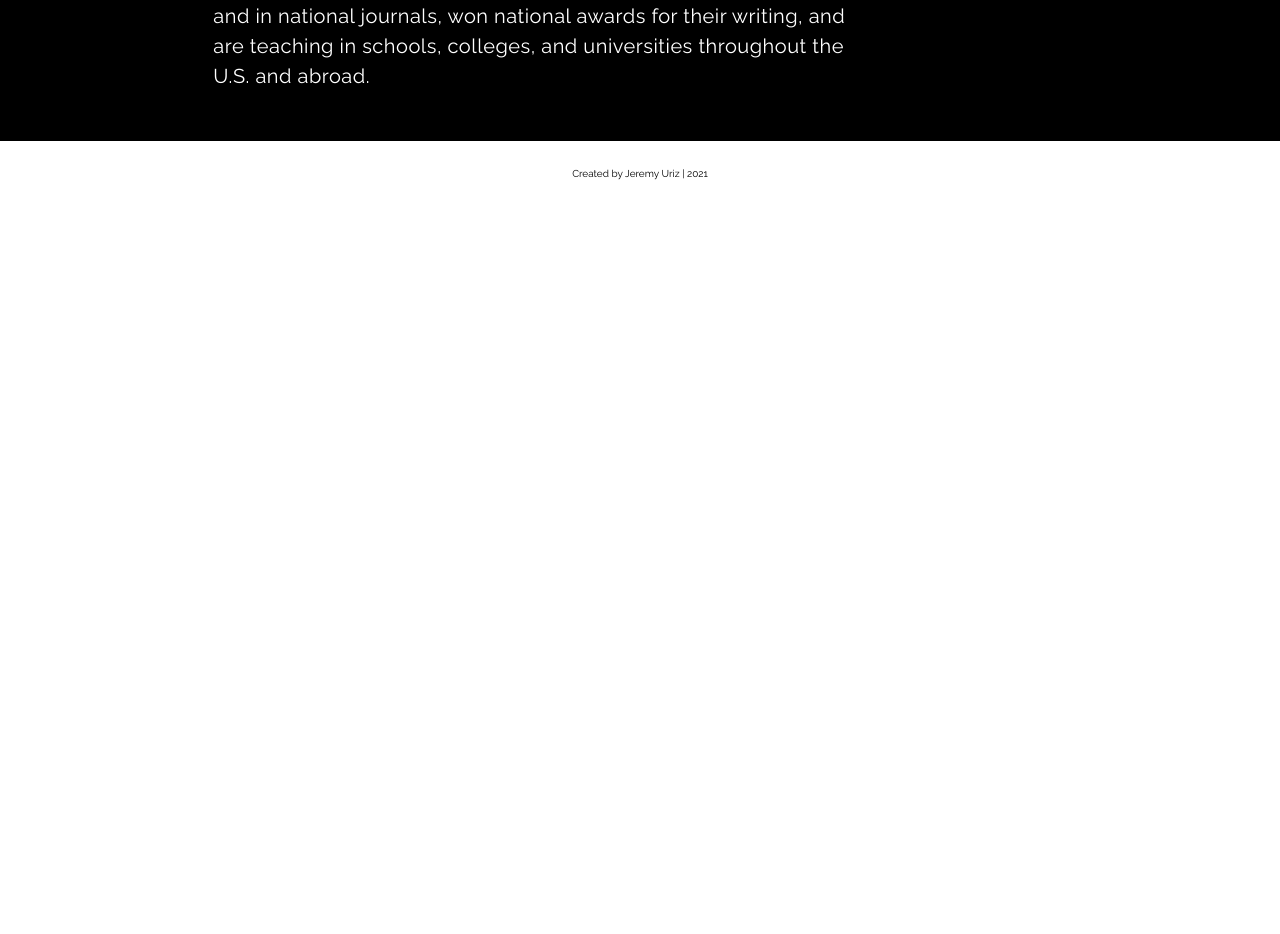
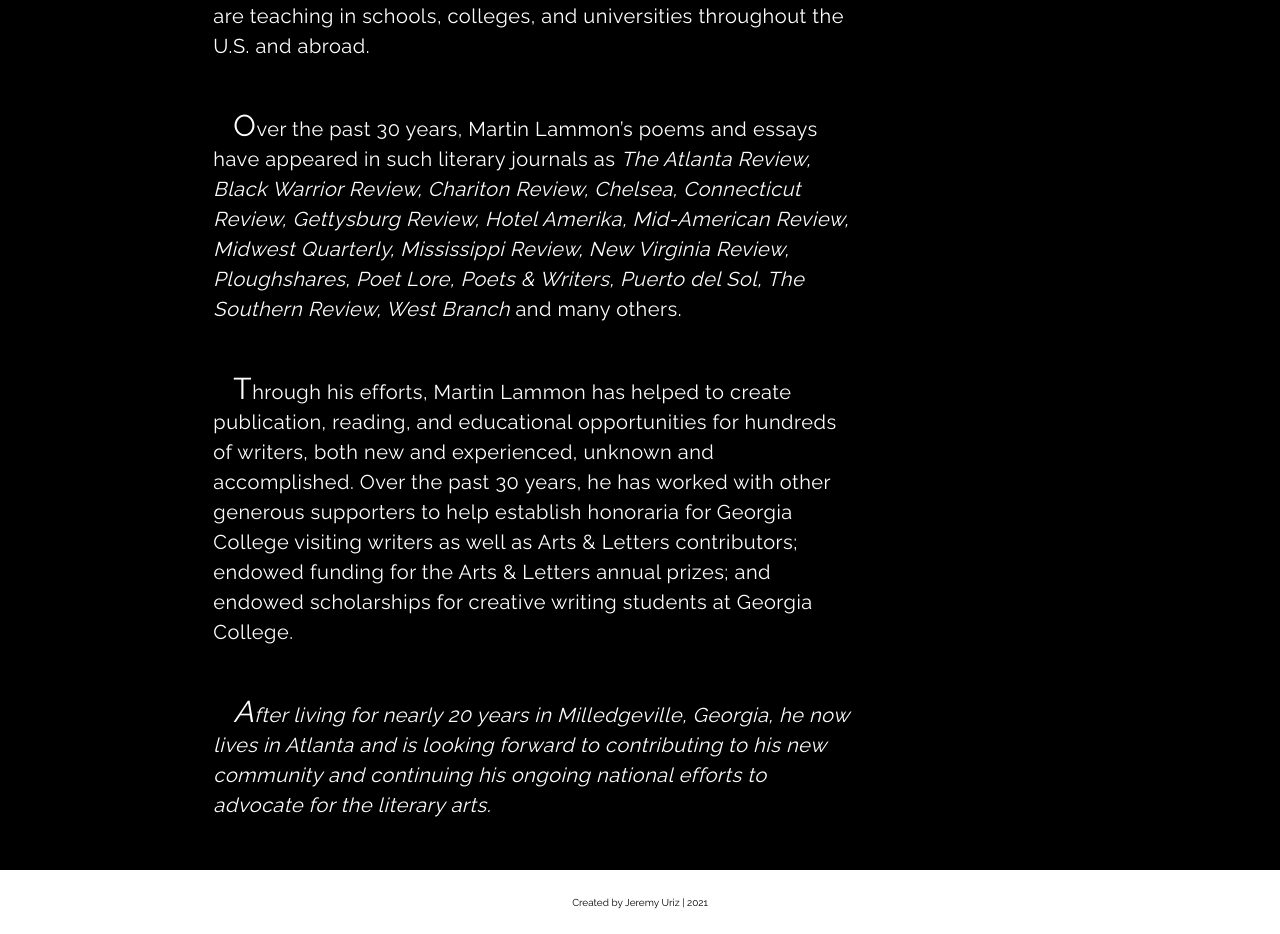
Before and after one commit to JJURIZ/m_lammon-site, a React (Create React App) app: page /profile in a window 1280 px wide. Shown: the part 2770-3704 px from the top of the page. Before the commit the page ends 2975 px from the top, so only its background shows below. Built offline with nearby package versions, Linux system fonts and the light colour scheme.

Commit message:
[Profile] Text content complete

```diff
--- a/src/Profile.js
+++ b/src/Profile.js
@@ -70,7 +70,7 @@ function Profile() {
               (Pennsylvania), Fairmont State (West Virginia), and Georgia
               College. In addition to teaching, he has been a successful
               advocate for the arts: He has created university and community
-              writing programs and reading seriJulie Wan and Lammones; founded
+              writing programs and reading series; founded
               two national literary journals (Kestrel, Arts & Letters); and
               served on local, state, and national arts boards. He has conducted
               dozens of poetry writing programs for young writers (K-12) at
@@ -378,10 +378,10 @@ function Profile() {
 
             <p className="article-paragraph">
               <span className="first-letter-larger">A</span>t Georgia College
-              Lammon founded the university’s MFA program in 2001-2002. In less
+              Lammon founded the university’s <a href="https://www.gcsu.edu/artsandsciences/english/mfa" target="blank">MFA program</a> in 2001-2002. In less
               than 10 years, the program was named one of the nation’s “Top 25
               Underrated Creative Writing MFA Programs (2011-2012mfa students)”
-              in The Huffington Post (spring 2011). The program’s students have
+              in <a href="https://www.huffpost.com/entry/underrated-mfa-programs_b_850147" target="blank">The Huffington Post</a> (spring 2011). The program’s students have
               come from coast to coast: Oregon, Texas, Pennsylvania, Arizona,
               Ohio, New York, Michigan, and even Scotland (U.K.), and of course
               from throughout the Southeast and our home state of Georgia.
@@ -392,6 +392,37 @@ function Profile() {
               and are teaching in schools, colleges, and universities throughout
               the U.S. and abroad.
             </p>
+
+            <p className="article-paragraph">
+              <span className="first-letter-larger">O</span>ver the past 30
+              years, Martin Lammon’s poems and essays have appeared in such
+              literary journals as <em>The Atlanta Review, Black Warrior Review,
+              Chariton Review, Chelsea, Connecticut Review, Gettysburg Review,
+              Hotel Amerika, Mid-American Review, Midwest Quarterly, Mississippi
+              Review, New Virginia Review, Ploughshares, Poet Lore, Poets &
+              Writers, Puerto del Sol, The Southern Review, West Branch</em> and many
+              others.
+            </p>
+
+            <p className="article-paragraph">
+              <span className="first-letter-larger">T</span>hrough his efforts,
+              Martin Lammon has helped to create publication, reading, and
+              educational opportunities for hundreds of writers, both new and
+              experienced, unknown and accomplished. Over the past 30 years, he
+              has worked with other generous supporters to help establish
+              honoraria for Georgia College visiting writers as well as Arts &
+              Letters contributors; endowed funding for the Arts & Letters
+              annual prizes; and endowed scholarships for creative writing
+              students at Georgia College.
+            </p>
+
+            <p className="article-paragraph">
+              <em><span className="first-letter-larger">A</span>fter living for
+              nearly 20 years in Milledgeville, Georgia, he now lives in Atlanta
+              and is looking forward to contributing to his new community and
+              continuing his ongoing national efforts to advocate for the
+              literary arts.</em>
+            </p>
           </article>
         </div>
       </div>
```
